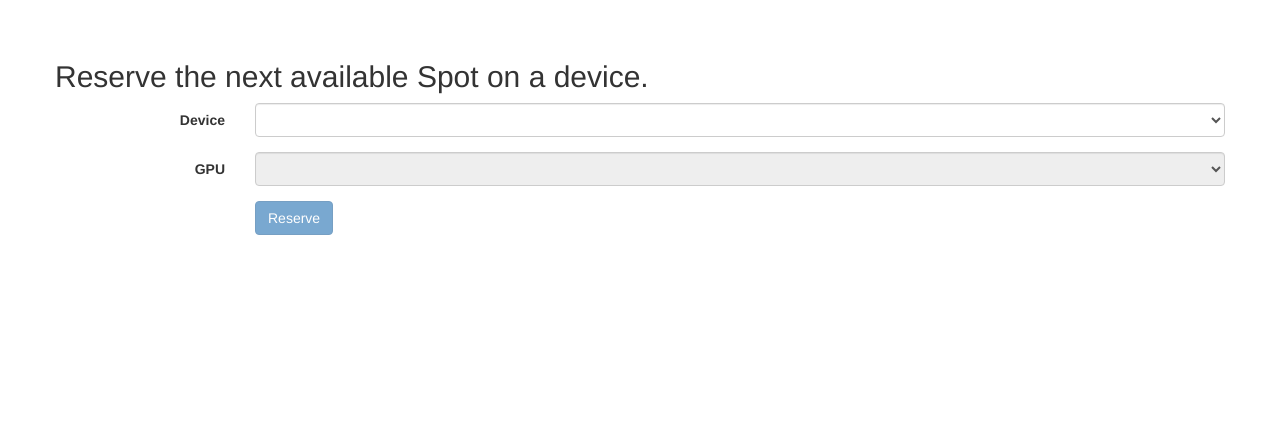
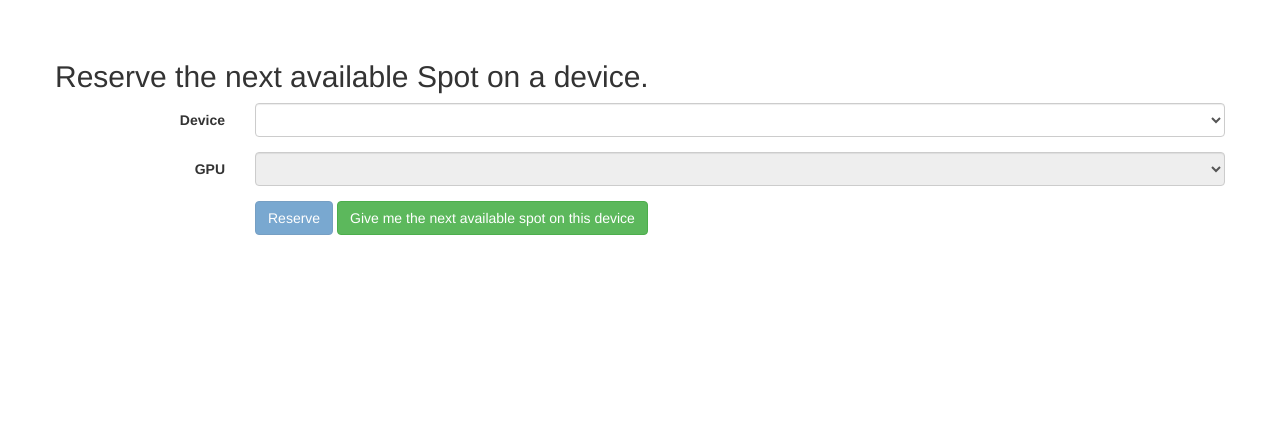
Before and after one commit to Bartzi/LabShare, a Django app: page /reserve in a window 1280 px wide. Shown: the part 51-485 px from the top of the page. Run offline with Django 3.2, Linux system fonts and the light colour scheme; the visitor is signed in with stand-in values (Sample User, id 1); data that the repository does not hold is empty; some libraries are stand-ins or nearby versions.

Commit message:
add possibility to reserve the next available gpu on a device

```diff
--- a/labshare/forms.py
+++ b/labshare/forms.py
@@ -6,3 +6,4 @@ from .utils import get_devices
 class DeviceSelectForm(forms.Form):
     device = forms.ChoiceField(choices=get_devices)
     gpu = forms.CharField()
+    next_available_spot = forms.HiddenInput()
--- a/labshare/models.py
+++ b/labshare/models.py
@@ -32,6 +32,7 @@ class Reservation(models.Model):
     gpu = models.ForeignKey(GPU, related_name="reservations")
     user = models.ForeignKey(User, related_name="reservations")
     time_reserved = models.DateTimeField(auto_now_add=True)
+    user_reserved_next_available_spot = models.BooleanField(default=False)
 
     def __str__(self):
         return "{gpu} on {device}, {user}".format(device=self.gpu.device, gpu=self.gpu, user=self.user)
--- a/labshare/utils.py
+++ b/labshare/utils.py
@@ -1,4 +1,6 @@
 import smtplib
+from django.core.mail import send_mail
+from django.shortcuts import render
 from labshare import settings
 from .models import Device
 
@@ -7,16 +9,24 @@ def get_devices():
     return [(device.name, device.name) for device in Device.objects.all()]
 
 
-def send_email(to, subject, message_body):
-    msg = "From: {from_name} <{from_addr}>\nTo: {to_name} <{to_addr}>\nSubject: {subject_mail}\n{message}".format(
-                    from_name=settings.FROM_EMAIL.split('@')[0],
-                    from_addr=settings.FROM_EMAIL,
-                    to_name=to.split('@')[0],
-                    to_addr=to,
-                    subject_mail=subject,
-                    message=message_body)
+def send_reservation_mail_for(request, gpu):
+    if gpu.reservations.count() > 1:
+        current_reservation = gpu.reservations.order_by("time_reserved").first()
+        send_mail(
+            "New reservation on GPU",
+            render(request, "mails/new_reservation.txt", {
+                    "gpu": gpu,
+                    "reservation": current_reservation
+                }).content.decode('utf-8'),
+            settings.DEFAULT_FROM_EMAIL,
+            [current_reservation.user.email],
+        )
 
-    server = smtplib.SMTP(settings.EMAIL_HOST, 25)
-    server.ehlo()
-    server.sendmail(settings.FROM_EMAIL, to, msg)
-    server.quit()
+
+def send_gpu_done_mail(request, gpu, reservation):
+    send_mail(
+        "GPU free for use",
+        render(request, "mails/gpu_free.txt", {"gpu": gpu, "reservation": reservation}).content.decode('utf-8'),
+        settings.DEFAULT_FROM_EMAIL,
+        [reservation.user.email],
+    )
--- a/labshare/views.py
+++ b/labshare/views.py
@@ -8,6 +8,7 @@ from django.shortcuts import render
 
 from .forms import DeviceSelectForm
 from labshare import settings
+from labshare.utils import send_reservation_mail_for, send_gpu_done_mail
 from .models import Device, Reservation, GPU
 
 
@@ -23,21 +24,27 @@ def index(request):
 def reserve(request):
     form = DeviceSelectForm(request.POST or None)
     if form.is_valid():
-        gpu = GPU.objects.get(uuid=form.data["gpu"])
-        reservation = Reservation(gpu=gpu, user=request.user)
-        reservation.save()
+        if json.loads(form.data["next-available-spot"]):
+            device = Device.objects.get(name=form.data["device"])
+            # first check whether a gpu is already available on that given machine
+            for gpu in device.gpus.all():
+                if gpu.reservations.count() is 0:
+                    reservation = Reservation(gpu=gpu, user=request.user)
+                    reservation.save()
+                    send_gpu_done_mail(request, gpu, reservation)
+                    return HttpResponseRedirect(reverse("index"))
 
-        if gpu.reservations.count() > 1:
-            current_reservation = gpu.reservations.order_by("time_reserved").first()
-            send_mail(
-                "New reservation on GPU",
-                render(request, "mails/new_reservation.txt", {
-                        "gpu": gpu,
-                        "reservation": current_reservation
-                    }).content.decode('utf-8'),
-                settings.DEFAULT_FROM_EMAIL,
-                [current_reservation.user.email],
-            )
+            # if there is no gpu available right now reserve all on this device and mark them as special reservation
+            for gpu in device.gpus.all():
+                reservation = Reservation(gpu=gpu, user=request.user, user_reserved_next_available_spot=True)
+                reservation.save()
+                send_reservation_mail_for(request, gpu)
+        else:
+            gpu = GPU.objects.get(uuid=form.data["gpu"])
+            reservation = Reservation(gpu=gpu, user=request.user)
+            reservation.save()
+
+            send_reservation_mail_for(request, gpu)
 
         return HttpResponseRedirect(reverse("index"))
 
@@ -95,11 +102,20 @@ def gpu_done(request, gpu_id):
     # get the user of the reservation that is now current and send him an email
     current_reservation = gpu.reservations.order_by("time_reserved").first()
     if current_reservation is not None:
-        send_mail(
-            "GPU free for use",
-            render(request, "mails/gpu_free.txt", {"gpu": gpu, "reservation": current_reservation}).content.decode('utf-8'),
-            settings.DEFAULT_FROM_EMAIL,
-            [current_reservation.user.email],
-        )
+        # clear all reservations made for this user if he only reserved the next available spot on this device
+        if current_reservation.user_reserved_next_available_spot:
+            device = current_reservation.gpu.device
+            reservations_to_delete = []
+            for gpu in device.gpus.all():
+                for reservation in gpu.reservations.all():
+                    if reservation == current_reservation:
+                        continue
+                    elif reservation.user == current_reservation.user and reservation.user_reserved_next_available_spot:
+                        reservations_to_delete.append(reservation)
+
+            for reservation in reservations_to_delete:
+                reservation.delete()
+
+        send_gpu_done_mail(request, gpu, current_reservation)
 
     return HttpResponseRedirect(reverse("index"))
--- a/templates/reserve.html
+++ b/templates/reserve.html
@@ -5,8 +5,9 @@
         <h2>Reserve the next available Spot on a device.</h2>
     </div>
     <div class="row">
-        <form class="form-horizontal" action="{% url "reserve" %}" method="POST">
+        <form id="reserve-form" class="form-horizontal" action="{% url "reserve" %}" method="POST">
             {% csrf_token %}
+            <input type="hidden" name="next-available-spot" value="false">
             <div class="form-group">
                 <label for="selectDevice" class="col-sm-2 control-label">Device</label>
                 <div class="col-sm-10">
@@ -44,6 +45,7 @@
             <div class="form-group">
                 <div class="col-sm-offset-2 col-sm-10">
                     <button type="submit" class="btn btn-primary" id="reserve-button" disabled>Reserve</button>
+                    <button class="btn btn-success" id="next-available-spot-btn">Give me the next available spot on this device</button>
                 </div>
             </div>
         </form>
@@ -103,5 +105,11 @@
             update_gpu_info();
         });
 
+        $("#next-available-spot-btn").on('click', function (event) {
+            var form = $("#reserve-form");
+            form.find("input[name='next-available-spot']").attr("value", "true");
+            form.submit();
+        });
+
     </script>
 {% endblock %}
```
Also changed, not shown: labshare/migrations/0009_reservation_user_reserved_next_available_spot.py (added).
